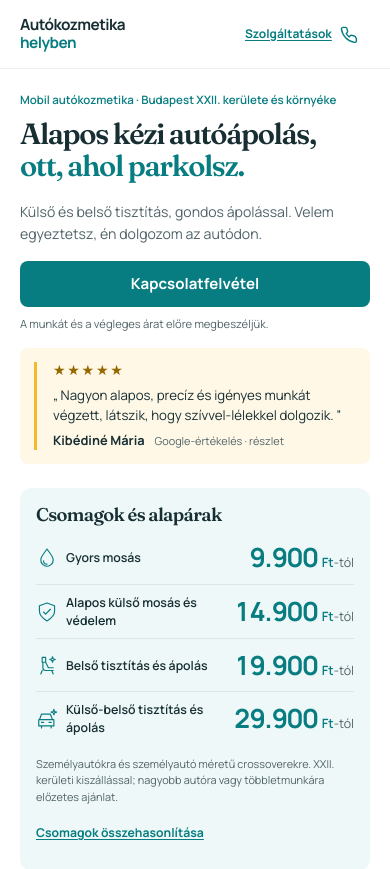
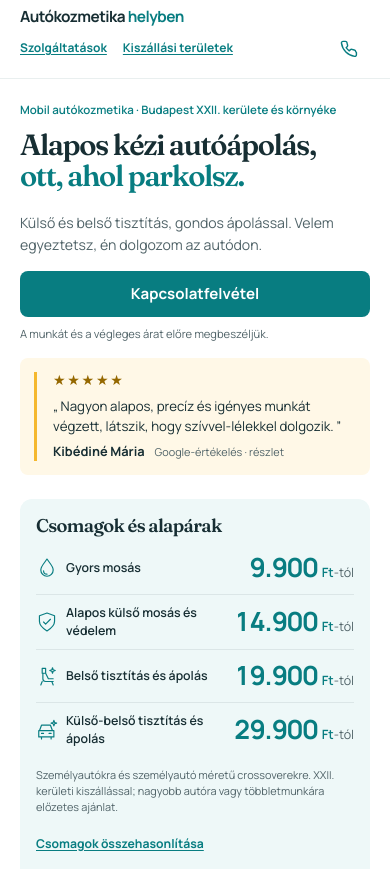
Before and after one commit to RolandSzaboDesign/AutoKozmetikaHelyben, an Eleventy site: page src/index.html in a window 390 px wide. Shown: the top 869 px of the page. Built offline with nearby package versions, Linux system fonts and the light colour scheme; Eleventy itself is replaced by a stand-in of ours; files that its build step writes are made by us from their sources.

Commit message:
v2.3.1
Nearby locations added to nav

```diff
--- a/src/_includes/header.html
+++ b/src/_includes/header.html
@@ -5,7 +5,10 @@
       <span> helyben </span>
     </a>
     <nav class='site-header__actions' aria-label='Fő navigáció'>
-      <a class='site-header__pricing' href='/szolgaltatasok/'>Szolgáltatások</a>
+      <div class='site-header__links'>
+        <a class='site-header__pricing' href='/szolgaltatasok/'{% if page.url == '/szolgaltatasok/' %} aria-current='page'{% elsif page.url contains '/szolgaltatasok/' %} aria-current='true'{% endif %}>Szolgáltatások</a>
+        <a class='site-header__pricing' href='/kiszallasi-teruletek/'{% if page.url == '/kiszallasi-teruletek/' %} aria-current='page'{% elsif page.url contains '/kiszallasi-teruletek/' %} aria-current='true'{% endif %}>Kiszállási területek</a>
+      </div>
       <a
         class='site-header__phone'
         href='{{ site.contact.telephoneHref }}'
--- a/src/assets/css/style.css
+++ b/src/assets/css/style.css
@@ -496,6 +496,18 @@ p + p {
   gap: 26px;
 }
 
+.site-header__links {
+  display: flex;
+  align-items: center;
+  flex-wrap: wrap;
+  gap: 12px 22px;
+}
+
+.site-header__links [aria-current] {
+  text-decoration: underline;
+  text-underline-offset: 5px;
+}
+
 .site-header__phone {
   display: inline-flex;
   align-items: center;
@@ -1454,6 +1466,51 @@ h2 {
   align-items: center;
 }
 
+@media (max-width: 699px) {
+  html {
+    scroll-padding-top: 100px;
+  }
+
+  .site-header .site-header__inner {
+    flex-wrap: wrap;
+    gap: 0;
+    padding-block: 8px;
+  }
+
+  .site-header .brand span {
+    display: inline;
+  }
+
+  .site-header .site-header__actions {
+    flex-basis: 100%;
+    justify-content: space-between;
+    gap: 12px;
+  }
+
+  .site-header .site-header__links {
+    min-width: 0;
+    gap: 0 16px;
+  }
+
+  .site-header .site-header__pricing {
+    max-width: none;
+  }
+}
+
+@media (max-width: 359px) {
+  html {
+    scroll-padding-top: 140px;
+  }
+
+  .site-header .site-header__links {
+    column-gap: 12px;
+  }
+
+  .site-header .site-header__pricing {
+    font-size: 0.7rem;
+  }
+}
+
 .hero h1 {
   font-size: clamp(2.3rem, 4vw, 3.6rem);
 }
```
